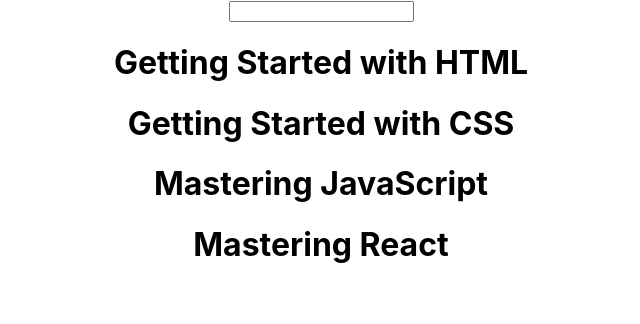
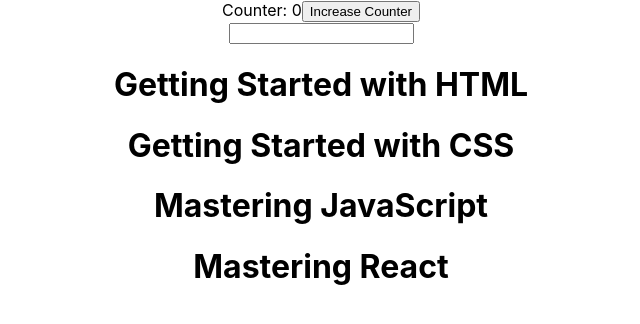
Before and after one commit to neodtruman/blog-with-react-redux, a React (Create React App) app: page / in a window 1280 px wide. Shown: the top 324 px of the page, without its empty margins (319-959 px from the left). Built offline with nearby package versions, Linux system fonts and the light colour scheme.

Commit message:
3.2 Function Component - Example 2

```diff
--- a/src/App.js
+++ b/src/App.js
@@ -5,6 +5,7 @@ import './App.css';
 const App = () => {
   const [posts, setPosts] = useState([]);
   const [searchString, setSearchString] = useState('');
+  const [counter, setCounter] = useState(0);
 
   useEffect(() => {
     fetch('/posts.json')
@@ -17,6 +18,10 @@ const App = () => {
     setSearchString(newSearchString);
   }
 
+  const onButtonClickHandler = () => {
+    setCounter(counter + 1);
+  }
+
   console.log('Filtering posts...');
   const filteredPosts = posts.filter(post => {
     return post.title.toLocaleLowerCase().includes(searchString);
@@ -24,6 +29,10 @@ const App = () => {
 
   return (
     <div className="App">
+      <div>Counter: {counter}
+        <button onClick={onButtonClickHandler}>Increase Counter</button>
+      </div>
+
       <input type='search' onChange={onSearchChangeHandler} />
       <PostsPage posts={filteredPosts} />
     </div>
```
